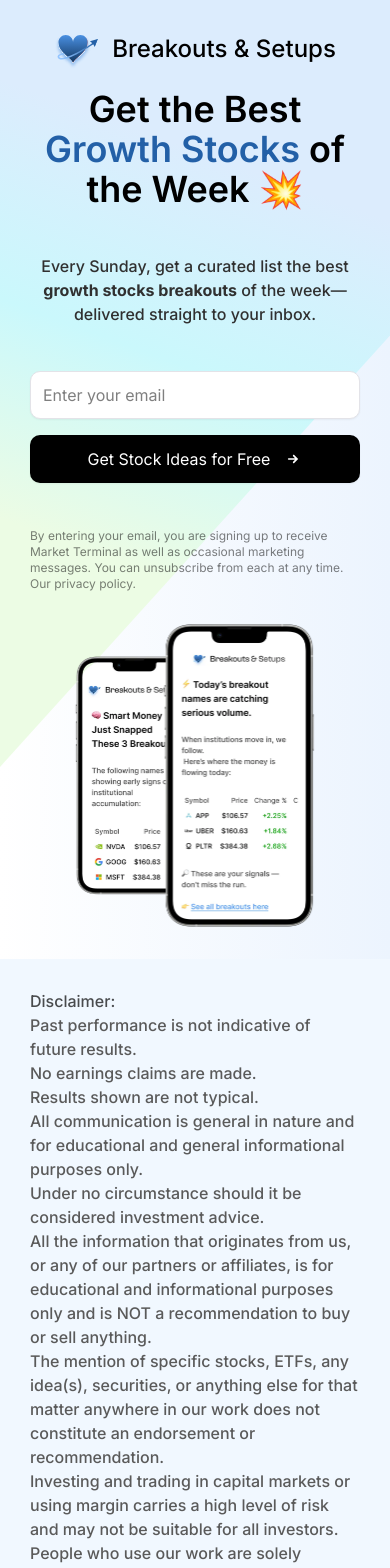
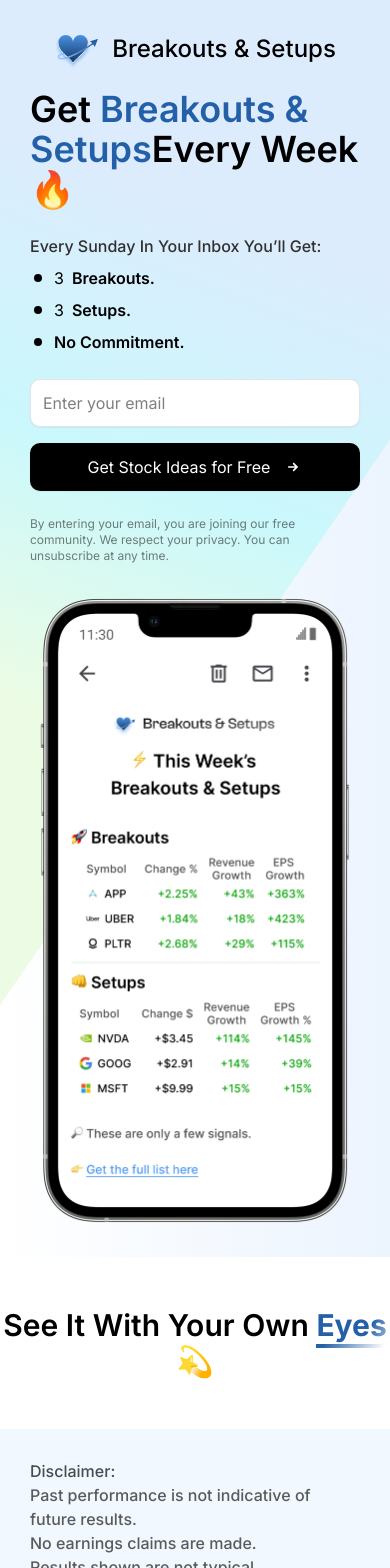
Before and after one commit to zeeshan-tahir185/market-terminal-test, a Next.js app: page /second-variation in a window 390 px wide. Shown: the top 1568 px of the page. Built offline with nearby package versions, Linux system fonts and the light colour scheme.

Commit message:
some changes done

```diff
--- a/src/app/globals.css
+++ b/src/app/globals.css
@@ -1,20 +1,49 @@
-@import url('https://fonts.googleapis.com/css2?family=Inter:ital,opsz,wght@0,14..32,100..900;1,14..32,100..900&display=swap');*{}
+@import url('https://fonts.googleapis.com/css2?family=Inter:ital,opsz,wght@0,14..32,100..900;1,14..32,100..900&display=swap');
+
+* {}
 
 @import "tailwindcss";
-*{
+
+* {
   font-family: "Inter", sans-serif;
 }
+
 .clip-diagonal {
   clip-path: polygon(0 0, 100% 0, 100% 35%, 0 80%);
 }
-.top_bg_colour{
-    background: linear-gradient(to right,  white, #ECF4FE);
+
+.top_bg_colour {
+  background: linear-gradient(to right, white, #ECF4FE);
 
 }
+
 .bottom_bg_colour {
-    background: linear-gradient(20deg, #ECFCE4 40%, #CAF8FC 60%, #DCECFD 80%);
+  background: linear-gradient(20deg, #ECFCE4 40%, #CAF8FC 60%, #DCECFD 80%);
 }
-.footer_bg{
+
+.footer_bg {
   background: linear-gradient(180deg, #F1F8FF 0%, #F1F8FF 100%);
 
 }
+
+.custom_eye {
+  font-weight: 700;
+  background: linear-gradient(117.77deg, #2360A7 71.41%, rgba(35, 96, 167, 0.5) 95%); /* Adjusted to fade more gradually */
+  -webkit-background-clip: text;
+  background-clip: text;
+  color: transparent;
+  display: inline-flex;
+  align-items: center;
+  position: relative;
+}
+
+/* Gradient underline */
+.custom_eye::after {
+  content: '';
+  position: absolute;
+  bottom: -5px;
+  left: 0;
+  width: 100%;
+  height: 4px;
+  background: linear-gradient(117.77deg, #2360A7 10.41%, rgba(35, 96, 167, 0) 95%); /* Matching fade */
+}
--- a/src/app/second-variation/page.tsx
+++ b/src/app/second-variation/page.tsx
@@ -1,4 +1,5 @@
 import Footer from '@/components/landing/Footer'
+import MainSection from '@/components/secondvariation/MainSection'
 import SecondHero from '@/components/secondvariation/SecondHero'
 import React from 'react'
 
@@ -6,6 +7,7 @@
   return (
     <div>
       <SecondHero />
+      <MainSection />
       <Footer />
     </div>
   )
--- /dev/null
+++ b/src/components/secondvariation/MainSection.tsx
@@ -0,0 +1,13 @@
+import React from 'react'
+
+const MainSection = () => {
+    return (
+        <div className='flex flex-col gap-[25px] md:gap-[50px] max-w-[1440px] mx-auto my-[50px] md:my-[100px]'>
+            <div className='flex flex-col gap-[15px] md:gap-[30px]'>
+                <h2 className='text-3xl md:text-[50px] font-semibold text-center '>See It With Your Own <span className='custom_eye'>Eyes</span>💫</h2>
+            </div>
+        </div>
+    )
+}
+
+export default MainSection
--- a/src/components/secondvariation/SecondHero.tsx
+++ b/src/components/secondvariation/SecondHero.tsx
@@ -1,6 +1,7 @@
 import Image from 'next/image';
 import React from 'react';
 import { TiArrowRight } from "react-icons/ti";
+import { GoDotFill } from "react-icons/go";
 
 const SecondHero = () => {
   return (
@@ -13,13 +14,20 @@
           <h3 className='text-2xl md:text-4xl font-medium '>Breakouts & Setups</h3>
         </div>
         <div className='flex flex-col items-center gap-[30px] lg:flex-row md:mx-[50px] justify-between'>
-          <div className='flex flex-col w-full lg:w-[60%] text-center lg:text-left gap-[45px]'>
-            <h1 className='text-4xl md:text-6xl font-semibold md:leading-[70px]'>
-              <span>Get the Best </span>
-              <span className='text-[#2360A7]'>Growth Stocks </span>
-              <span>of the Week 💥</span>
+          <div className='flex flex-col w-full lg:w-[60%] text-center lg:text-left gap-[25px] lg:gap-[45px]'>
+            <h1 className='text-4xl md:text-6xl font-semibold md:leading-[70px] text-start '>
+              <span>Get </span>
+              <span className='text-[#2360A7]'>Breakouts & Setups</span>
+              <span>Every Week 🔥</span>
             </h1>
-            <p className='text-base md:text-[22px] font-medium text-[#303030]'>Every Sunday, get a curated list the best <span className='font-bold'>growth stocks breakouts</span> of the week— delivered straight to your inbox.</p>
+            <div className='flex flex-col gap-2 items-start'>
+              <p className='text-base md:text-[20px] font-medium text-[#303030]'>Every Sunday In Your Inbox You’ll Get:</p>
+              <ul className='w-full flex flex-col gap-2'>
+                <li className=' flex items-center gap-2'><GoDotFill /> 3 <span className='font-semibold'>Breakouts.</span></li>
+                <li className=' flex items-center gap-2'><GoDotFill />3 <span className='font-semibold'> Setups.</span></li>
+                <li  className='font-semibold flex items-center gap-2'><GoDotFill />No Commitment.</li>
+              </ul>
+            </div>
             <div className='w-full flex flex-col xl:flex-row justify-center xl:justify-start items-center lg:items-start gap-4'>
               <input
                 type="email"
@@ -31,9 +39,9 @@
                 Get Stock Ideas for Free <TiArrowRight className='text-xl' />
               </button>
             </div>
-            <p className="text-xs text-left opacity-50">By entering your email, you are signing up to receive Market Terminal as well as occasional marketing messages. You can unsubscribe from each at any time. Our privacy policy.</p>
+            <p className="text-xs text-left opacity-50">By entering your email, you are joining our free community. We respect your privacy. You can unsubscribe at any time.</p>
           </div>
-          <Image src="/images/home/img2.webp" width={300} height={307} alt='mobile img' className='md:w-[35%]' />
+          <Image src="/images/home/img2.webp" width={328} height={633} alt='mobile img' className='md:w-[35%]' />
         </div>
 
       </div>
```
Also changed, not shown: public/images/home/img2.webp, 1 other file (tests, documents, lock files or other folders).
